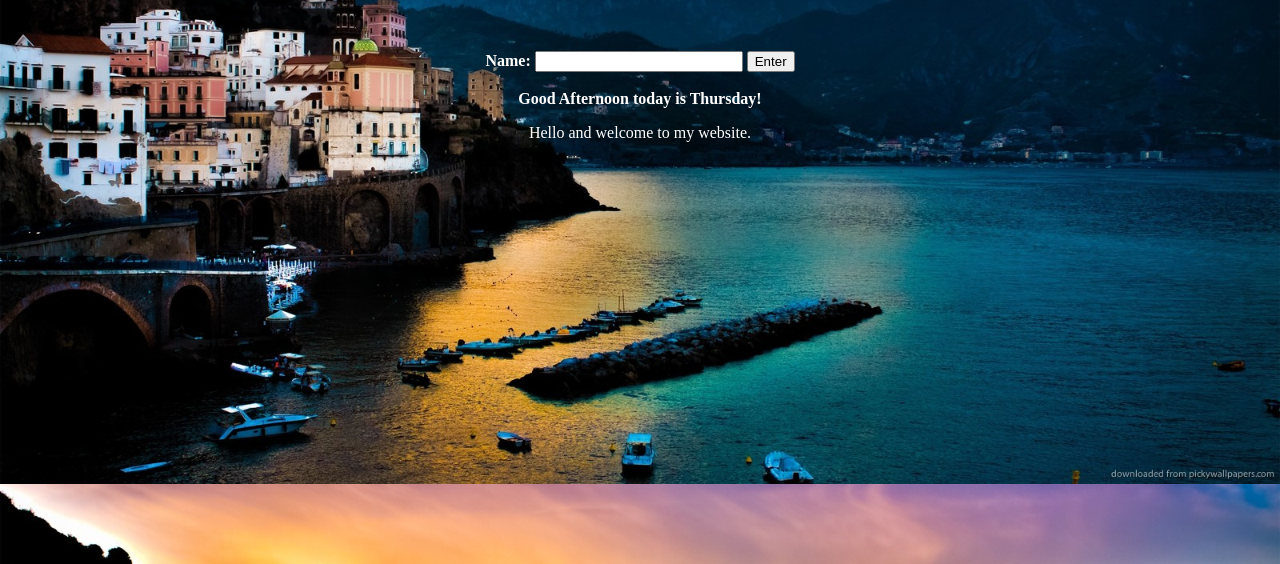
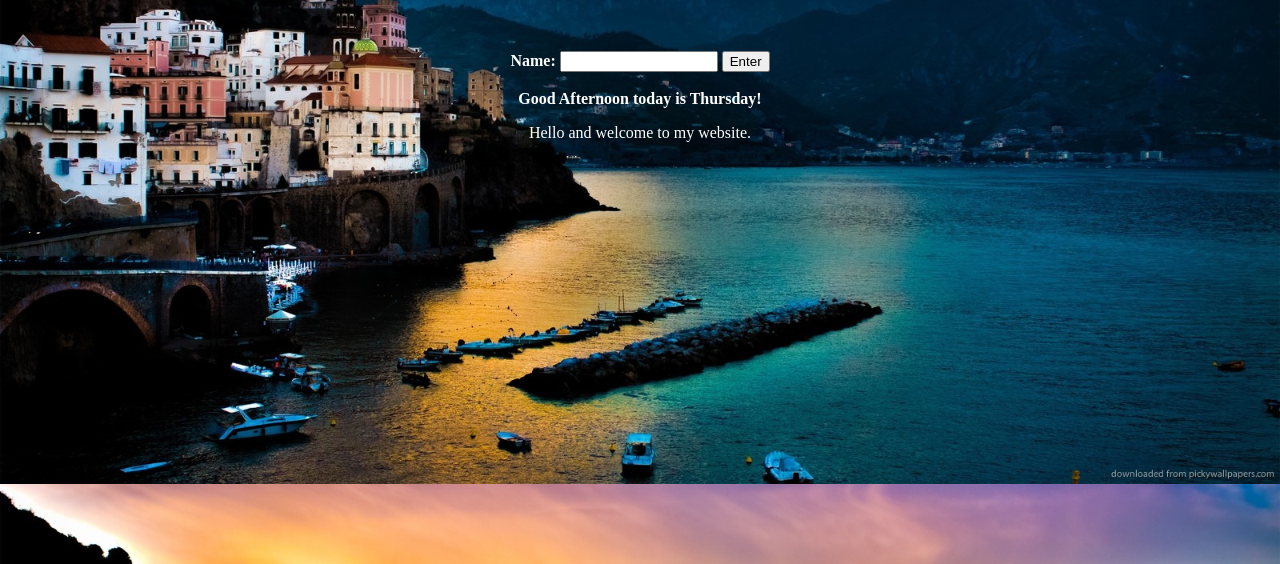
Before and after one commit to Himanjali/Index, a plain HTML site: page index.html in a window 1280 px wide. Shown: the part 236-800 px from the top of the page. Drawn offline with Linux system fonts and the light colour scheme.

Commit message:
Update index.html

```diff
--- a/index.html
+++ b/index.html
@@ -28,7 +28,7 @@
 	</br>
 	</br>
 	<b><br/> Name: </b>
-	<input type="text" style="width:200px" id="name" />
+	<input type="text" style="width:150px" id="name" />
 	<button type="button" id="button" onclick="change()">Enter</button><br/>
 	<br /><b id="greeting"></b><br />
 		<p id="para">Hello and welcome to my website.</p>
```
